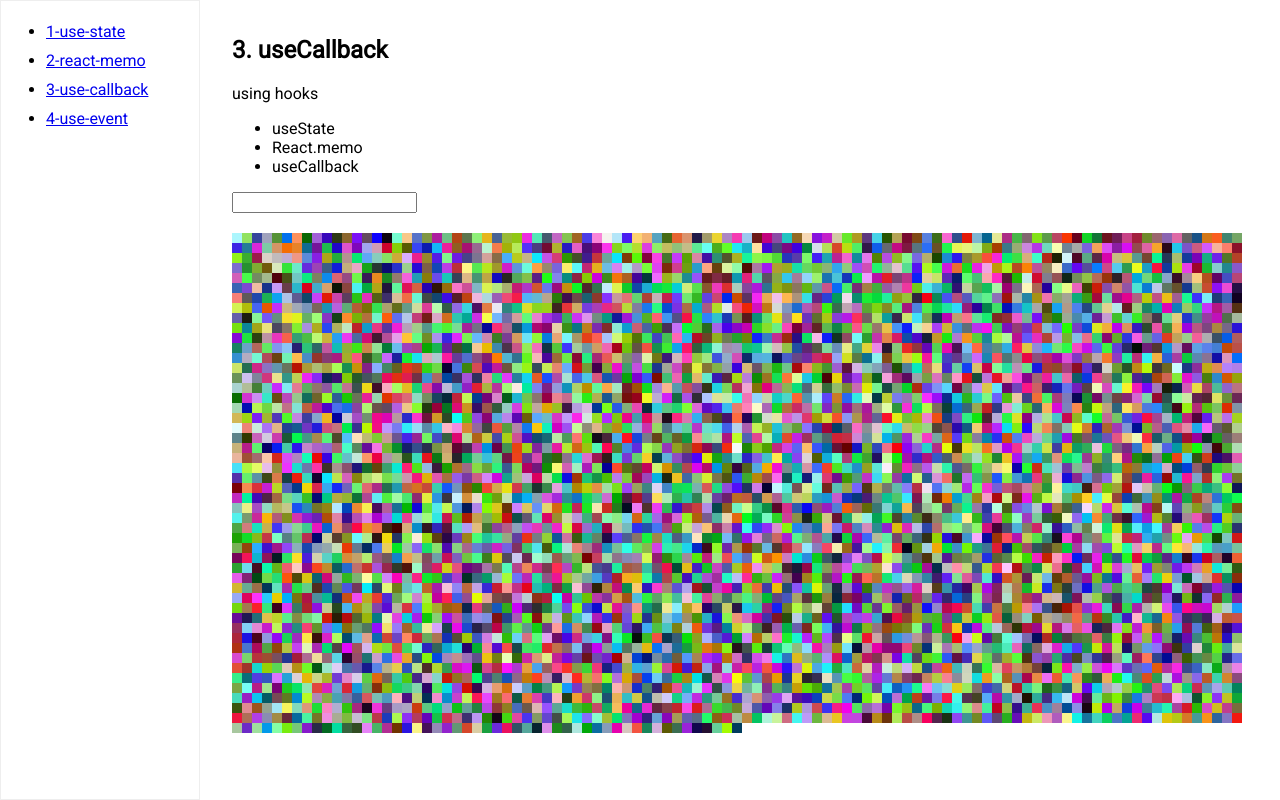
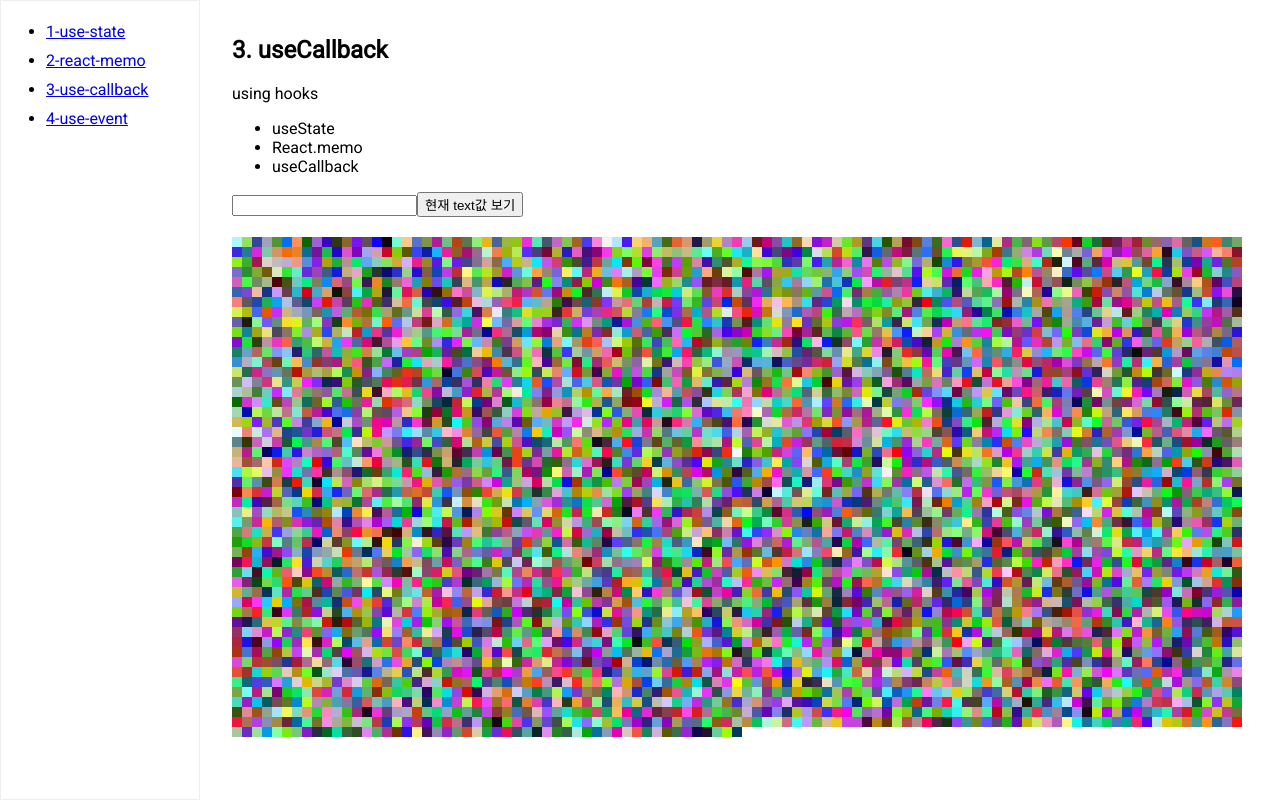
Before and after one commit to mugglim/use-event-hook, a Next.js app: page /3-use-callback in a window 1280 px wide. Built offline with nearby package versions, Linux system fonts and the light colour scheme.

Commit message:
feat: 현재 텍스트 값을 보여주는 버튼 추가

```diff
--- a/src/components/Expensive.tsx
+++ b/src/components/Expensive.tsx
@@ -9,6 +9,8 @@ const COLOR_LIST = getDummyList();
 
 const Expensive = ({ onClick }: ExpensiveProps) => {
   return (
+    <>
+      <button onClick={onClick}>현재 text값 보기</button>
       <div
         onClick={onClick}
         style={{
@@ -25,6 +27,7 @@ const Expensive = ({ onClick }: ExpensiveProps) => {
           />
         ))}
       </div>
+    </>
   );
 };
 
--- a/src/pages/1-use-state/index.tsx
+++ b/src/pages/1-use-state/index.tsx
@@ -6,7 +6,7 @@ const UseStatePage = () => {
   const [text, setText] = useState('');
 
   const onExpensiveClick = () => {
-    console.log(text);
+    alert(text);
   };
 
   return (
--- a/src/pages/2-react-memo/index.tsx
+++ b/src/pages/2-react-memo/index.tsx
@@ -6,7 +6,7 @@ const ReactMemoPage = () => {
   const [text, setText] = useState('');
 
   const onExpensiveClick = () => {
-    console.log(text);
+    alert(text);
   };
 
   return (
--- a/src/pages/3-use-callback/index.tsx
+++ b/src/pages/3-use-callback/index.tsx
@@ -6,7 +6,7 @@ const UseCallbackPage = () => {
   const [text, setText] = useState('');
 
   const onExpensiveClick = useCallback(() => {
-    console.log(text);
+    alert(text);
   }, [text]);
 
   return (
--- a/src/pages/4-use-event/index.tsx
+++ b/src/pages/4-use-event/index.tsx
@@ -7,7 +7,7 @@ const UseEventPage = () => {
   const [text, setText] = useState('');
 
   const onExpensiveClick = useEvent(() => {
-    console.log(text);
+    alert(text);
   });
 
   return (
```
Lines whose indentation alone changed are shown as unchanged.
